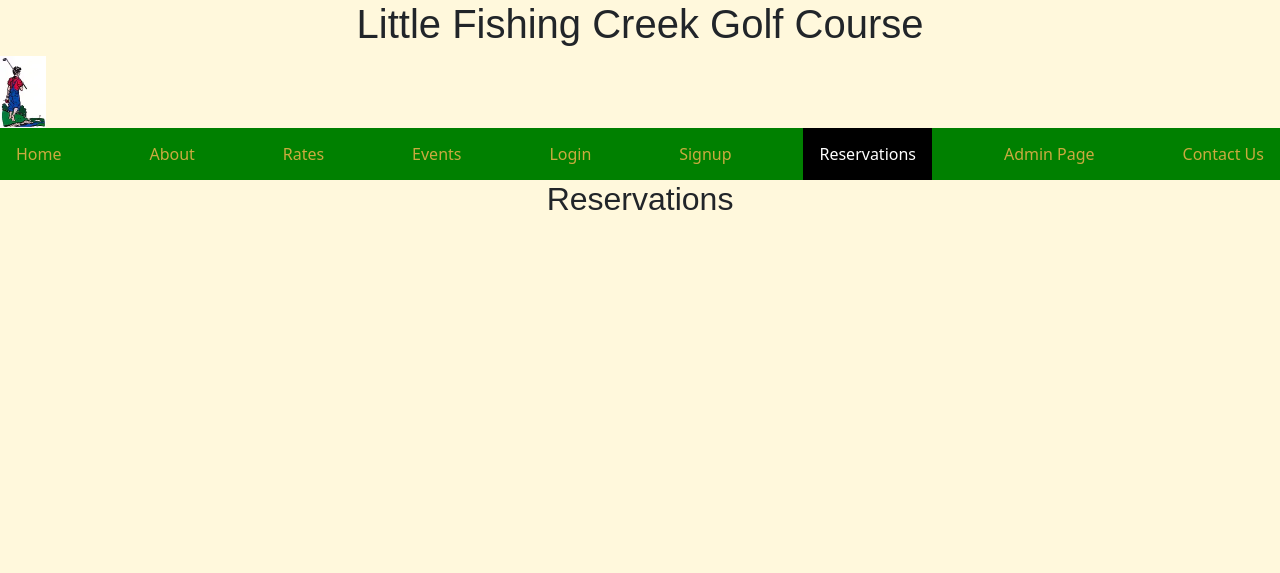
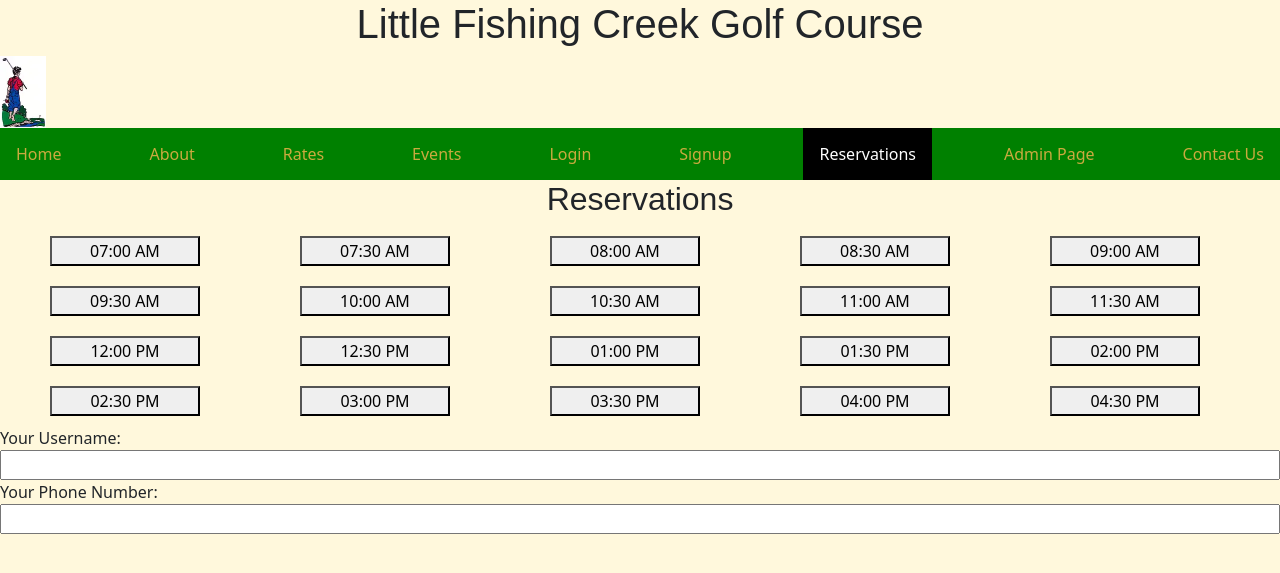
Before and after one commit to Brady-Blackstone/LFC-Reservation-System, a PHP site: page /Reservations.php in a window 1280 px wide. Shown: the top 573 px of the page. Run offline with PHP 8.4, Linux system fonts and the light colour scheme.

Commit message:
Added reservation buttons

```diff
--- a/Admin.php
+++ b/Admin.php
@@ -30,6 +30,7 @@ session_start();
 
         <h2>Admin Page</h2>
 
+
         <script src="https://cdn.jsdelivr.net/npm/bootstrap@5.3.3/dist/js/bootstrap.bundle.min.js"
                 integrity="sha384-YvpcrYf0tY3lHB60NNkmXc5s9fDVZLESaAA55NDzOxhy9GkcIdslK1eN7N6jIeHz"
                 crossorigin="anonymous">
--- a/Reservations.php
+++ b/Reservations.php
@@ -39,6 +39,27 @@ session_start();
 
         <h2>Reservations</h2>
 
+        <form method ="post">
+            <?php
+
+            $start_time = strtotime('7:00 AM');
+            $end_time = strtotime('5:00 PM');
+            $interval = 30 * 60;
+
+            for ($time = $start_time; $time < $end_time; $time += $interval){
+                echo '<button type="submit" name="time" value="' . date('H:i', $time) . '">' . date('h:i A', $time) . '</button>';
+
+            }
+        ?>
+        <br>
+        <label for = "username">Your Username:</label>
+        <input type = "text" name = "username" id="username" required>
+        <br>
+        <label for ="phone">Your Phone Number: </label>
+        <input type = "text" name = "phone" id = "phone" required>
+        <br>
+        </form>
+
         <script src="https://cdn.jsdelivr.net/npm/bootstrap@5.3.3/dist/js/bootstrap.bundle.min.js"
                 integrity="sha384-YvpcrYf0tY3lHB60NNkmXc5s9fDVZLESaAA55NDzOxhy9GkcIdslK1eN7N6jIeHz"
                 crossorigin="anonymous">
```
